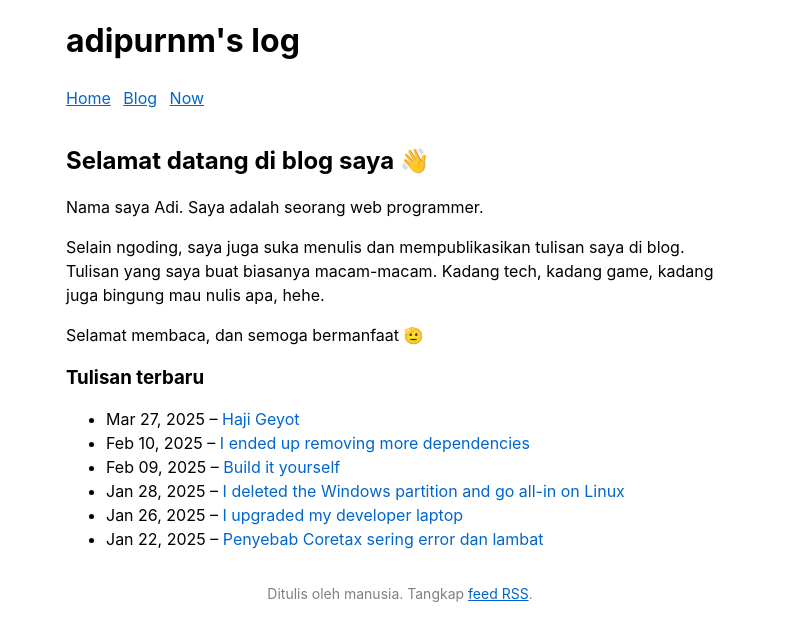
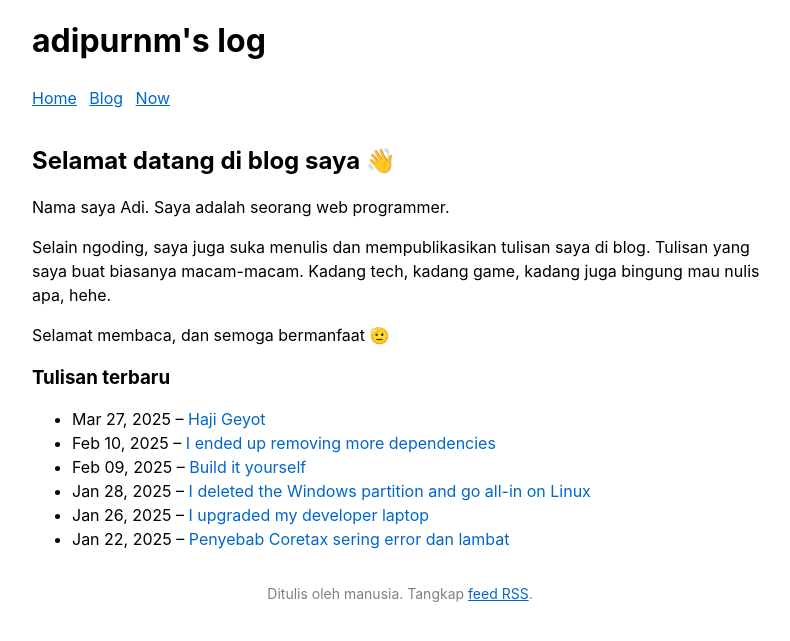
Before and after one commit to adiprnm/weblog, a Jekyll site: the page built from index.html, in a window 1280 px wide. Shown: the top 641 px of the page, without its empty margins (240-1030 px from the left). Built offline with Jekyll 4.4.1, drawn with Linux system fonts in a browser that asks for light colours.

Commit message:
Increase container width

```diff
--- a/_sass/base.scss
+++ b/_sass/base.scss
@@ -65,7 +65,7 @@ p img + em {
 }
 
 .container {
-  max-width: 700px;
+  max-width: 768px;
   margin: 0 auto;
 }
 .my-8 {
```
